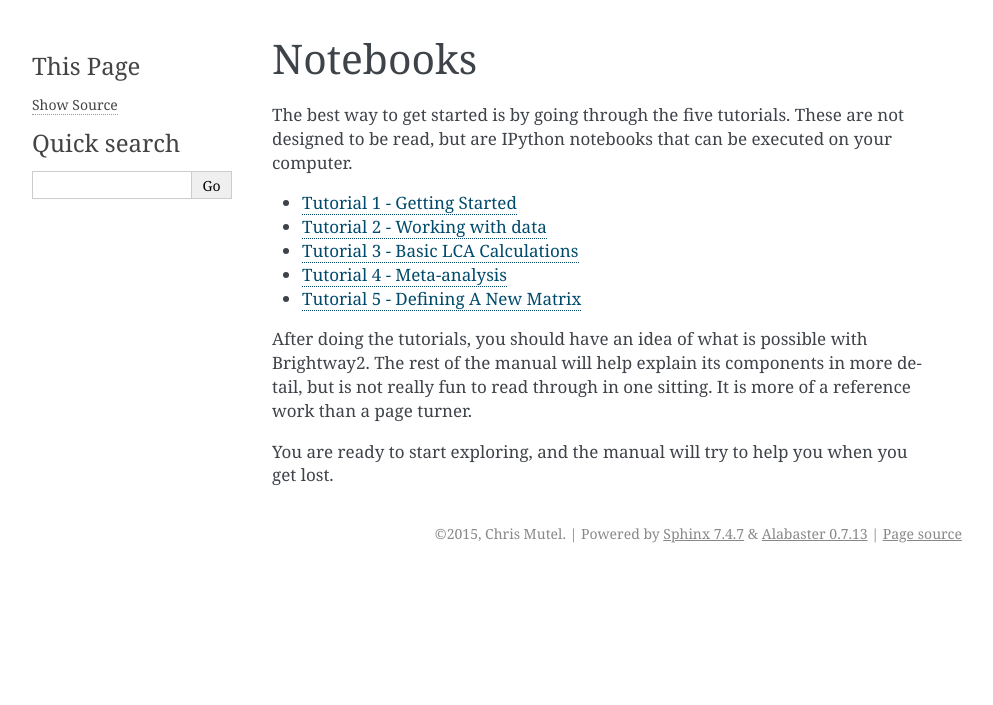
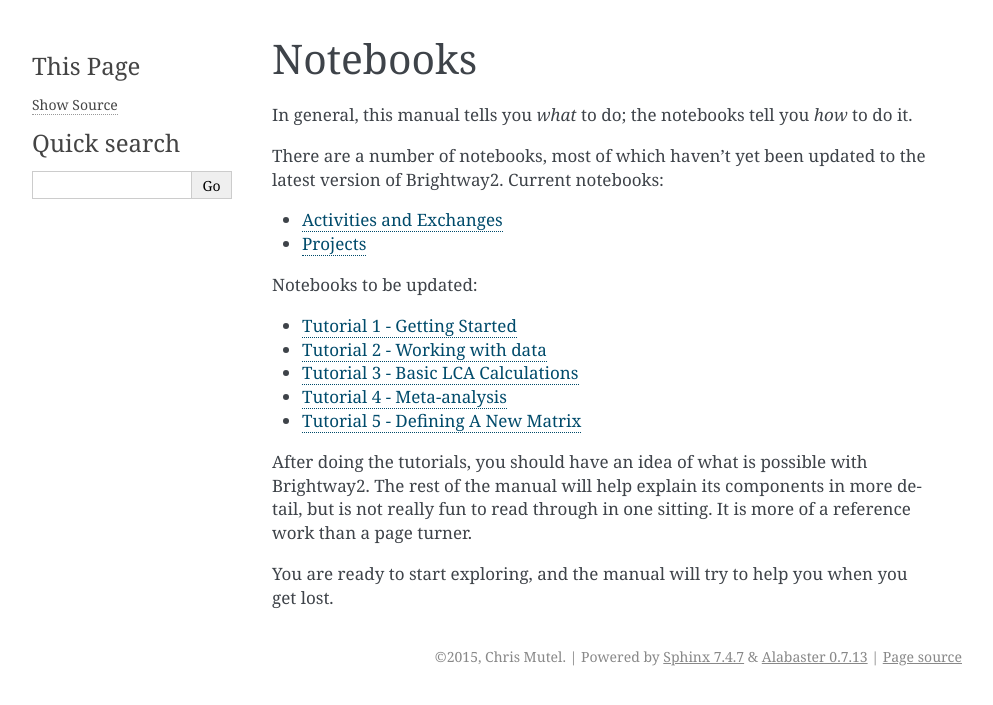
Before and after one commit to brightway-lca/brightway2, a Sphinx documentation site: the page built from docs/notebooks.rst, in a window 1280 px wide. Shown: the top 705 px of the page, without its empty margins (148-1141 px from the left). Built offline with Sphinx 7.4.7, drawn with Linux system fonts in a browser that asks for light colours.

Commit message:
Link to new notebooks location

```diff
--- a/docs/notebooks.rst
+++ b/docs/notebooks.rst
@@ -3,13 +3,20 @@
 Notebooks
 =========
 
-The best way to get started is by going through the five tutorials. These are not designed to be read, but are IPython notebooks that can be executed on your computer.
+In general, this manual tells you *what* to do; the notebooks tell you *how* to do it.
 
-* `Tutorial 1 - Getting Started <http://nbviewer.ipython.org/url/brightwaylca.org/tutorials/Tutorial%201%20-%20Getting%20Started.ipynb>`_
-* `Tutorial 2 - Working with data <http://nbviewer.ipython.org/url/brightwaylca.org/tutorials/Tutorial%202%20-%20Working%20with%20data.ipynb>`_
-* `Tutorial 3 - Basic LCA Calculations <http://nbviewer.ipython.org/url/brightwaylca.org/tutorials/Tutorial%203%20-%20Basic%20LCA%20Calculations.ipynb>`_
-* `Tutorial 4 - Meta-analysis <http://nbviewer.ipython.org/url/brightwaylca.org/tutorials/Tutorial%204%20-%20Meta-analysis.ipynb>`_
-* `Tutorial 5 - Defining A New Matrix <http://nbviewer.ipython.org/url/brightwaylca.org/tutorials/Tutorial%205%20-%20Defining%20A%20New%20Matrix.ipynb>`_
+There are a number of notebooks, most of which haven't yet been updated to the latest version of Brightway2. Current notebooks:
+
+* `Activities and Exchanges <http://nbviewer.ipython.org/urls/bitbucket.org/cmutel/brightway2/raw/2.0/notebooks/Activities%20and%20exchanges.ipynb>`__
+* `Projects <http://nbviewer.ipython.org/urls/bitbucket.org/cmutel/brightway2/raw/2.0/notebooks/Projects.ipynb>`__
+
+Notebooks to be updated:
+
+* `Tutorial 1 - Getting Started <http://nbviewer.ipython.org/urls/bitbucket.org/cmutel/brightway2/raw/2.0/notebooks/Tutorial%201%20-%20Getting%20Started.ipynb>`_
+* `Tutorial 2 - Working with data <http://nbviewer.ipython.org/urls/bitbucket.org/cmutel/brightway2/raw/2.0/notebooks/Tutorial%202%20-%20Working%20with%20data.ipynb>`_
+* `Tutorial 3 - Basic LCA Calculations <http://nbviewer.ipython.org/urls/bitbucket.org/cmutel/brightway2/raw/2.0/notebooks/Tutorial%203%20-%20Basic%20LCA%20Calculations.ipynb>`_
+* `Tutorial 4 - Meta-analysis <http://nbviewer.ipython.org/urls/bitbucket.org/cmutel/brightway2/raw/2.0/notebooks/Tutorial%204%20-%20Meta-analysis.ipynb>`_
+* `Tutorial 5 - Defining A New Matrix <http://nbviewer.ipython.org/urls/bitbucket.org/cmutel/brightway2/raw/2.0/notebooks/Tutorial%205%20-%20Defining%20A%20New%20Matrix.ipynb>`_
 
 After doing the tutorials, you should have an idea of what is possible with Brightway2. The rest of the manual will help explain its components in more detail, but is not really fun to read through in one sitting. It is more of a reference work than a page turner.
 
```
